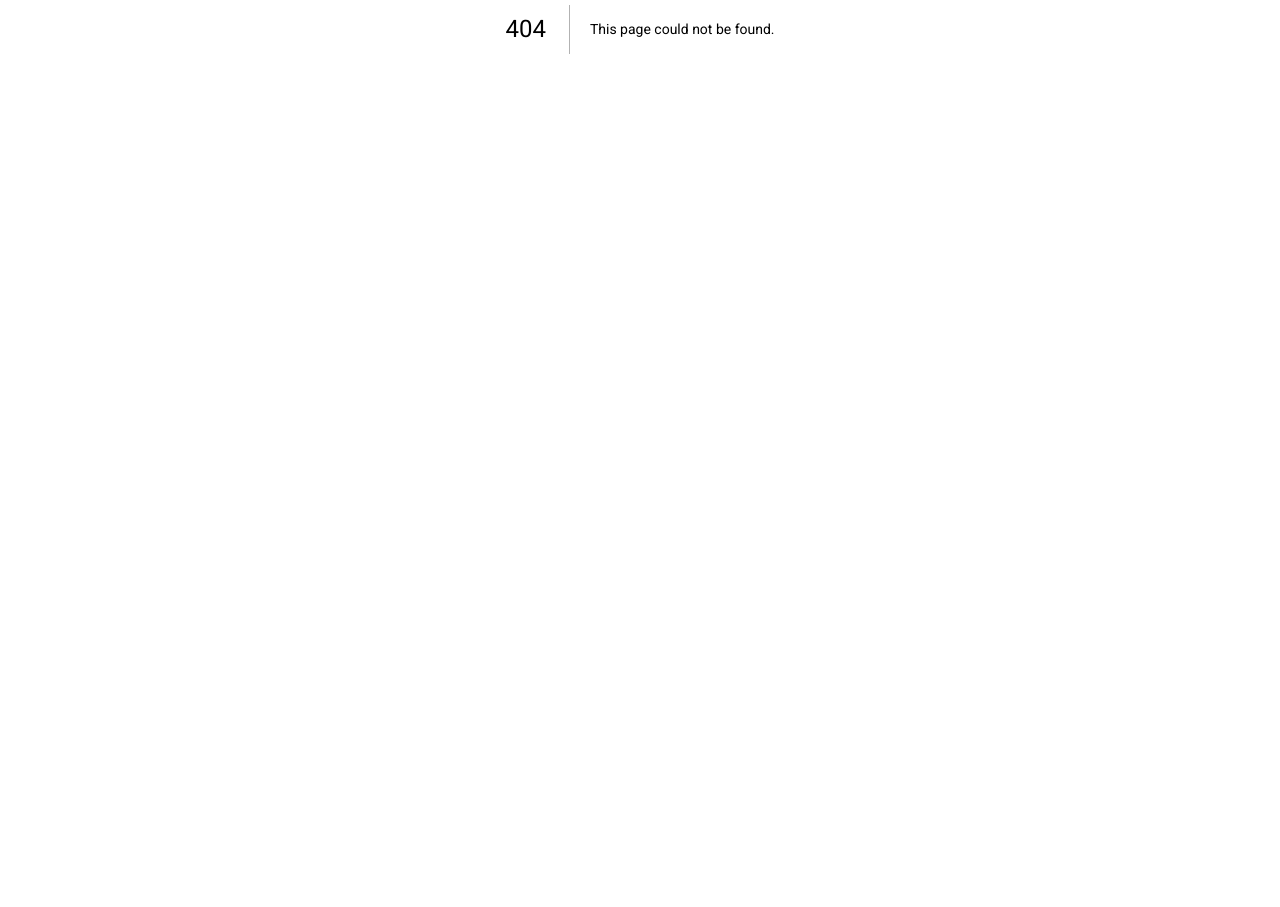
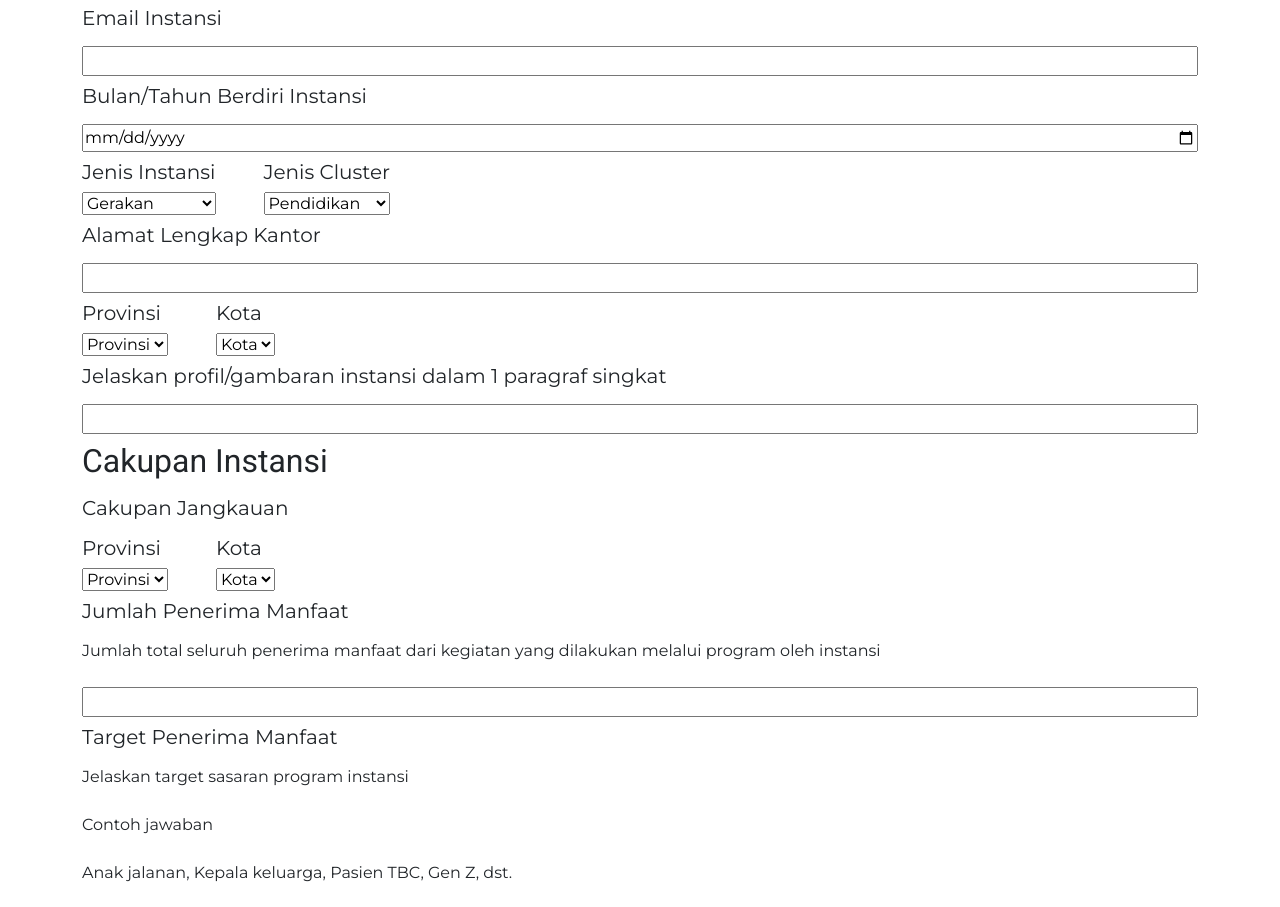
Before and after one commit to groupbmpi/lead-fe, a Next.js app: page /instance_registration in a window 1280 px wide. Before the commit this address had no page. Shown: the part 371-1278 px from the top of the page. Before the commit the page ends 800 px from the top, so only its background shows below. Built offline with nearby package versions, Linux system fonts and the light colour scheme.

Commit message:
feat: added instance registration form

```diff
--- a/package.json
+++ b/package.json
@@ -15,11 +15,11 @@
     "react-dom": "^18"
   },
   "devDependencies": {
-    "@types/node": "^20",
+    "@types/node": "20.10.2",
     "@types/react": "^18",
     "@types/react-dom": "^18",
     "eslint": "^8",
     "eslint-config-next": "14.0.3",
-    "typescript": "^5"
+    "typescript": "5.3.2"
   }
 }
--- /dev/null
+++ b/src/pages/instance_registration/index.tsx
@@ -0,0 +1,113 @@
+import Head from 'next/head'
+
+export default function Home() {
+    return (
+      <>
+        <Head>
+          <title>LEAD Indonesia</title>
+        </Head>
+        <div className="container d-flex flex-column gap-2 align-items-left justify-content-left vh-90">
+            <h1>Daftar</h1>
+            <h2>Email Pendaftar</h2>
+            <h5>Email Pendaftar</h5>
+            <p>Hasil copy dari pendaftaran akan dikirimkan ke email pendaftar</p>
+            <input type="email"/>
+
+            <h2>Profile Instansi</h2>
+            <h5>Nama Instansi</h5>
+            <input type="text"/>
+            <h5>Email Instansi</h5>
+            <input type="text"/>
+            <h5>Bulan/Tahun Berdiri Instansi</h5>
+            <input type="date"/>
+            <div className="d-flex flex-row gap-5">
+                <div className="d-flex flex-column">
+                    <h5>Jenis Instansi</h5>
+                    <select>
+                        <option value="gerakan">Gerakan</option>
+                        <option value="komunitas">Komunitas</option>
+                        <option value="yayasan">Yayasan</option>
+                    </select>
+                </div>
+                <div className="d-flex flex-column">
+                    <h5>Jenis Cluster</h5>
+                    <select>
+                        <option value="pendidikan">Pendidikan</option>
+                        <option value="kesehatan">Kesehatan</option>
+                        <option value="lingkungan">Lingkungan</option>
+                    </select>
+                </div>
+            </div>
+            <h5>Alamat Lengkap Kantor</h5>
+            <input type="text"/>
+            <div className="d-flex flex-row gap-5">
+                <div className="d-flex flex-column">
+                    <h5>Provinsi</h5>
+                    <select>
+                        {/* not done */}
+                        <option value="provinsi">Provinsi</option>
+                    </select>
+                </div>
+                <div className="d-flex flex-column">
+                    <h5>Kota</h5>
+                    <select>
+                        {/* not done */}
+                        <option value="kota">Kota</option>
+                    </select>
+                </div>
+            </div>
+            <h5>Jelaskan profil/gambaran instansi dalam 1 paragraf singkat</h5>
+            <input type="text"/>
+
+            <h2>Cakupan Instansi</h2>
+            <h5>Cakupan Jangkauan</h5>
+            <div className="d-flex flex-row gap-5">
+                <div className="d-flex flex-column">
+                    <h5>Provinsi</h5>
+                    <select>
+                        {/* not done */}
+                        <option value="provinsi">Provinsi</option>
+                    </select>
+                </div>
+                <div className="d-flex flex-column">
+                    <h5>Kota</h5>
+                    <select>
+                        {/* not done */}
+                        <option value="kota">Kota</option>
+                    </select>
+                </div>
+            </div>
+            <h5>Jumlah Penerima Manfaat</h5>
+            <p>Jumlah total seluruh penerima manfaat dari kegiatan yang dilakukan melalui program oleh instansi</p>
+            <input type="number"/>
+            {/* 3 pertanyaan dibawah input typenya apa */}
+            <h5>Target Penerima Manfaat</h5>
+            <p>Jelaskan target sasaran program instansi</p>
+            <p>Contoh jawaban</p>
+            <p>Anak jalanan, Kepala keluarga, Pasien TBC, Gen Z, dst.</p>
+            <input type="text"/>
+            <h5>Kabupaten/Kota yang Tercakup</h5>
+            <p>Tambahkan kabupaten dan/atau kota yang tercakup oleh instansi anda. Anda dapat menambahkan lebih dari satu kabupaten dan/atau kota</p>
+            <p>Contoh jawaban</p>
+            <p>Kabupaten Bandung, Kota Tebing Tinggi, Kota Gorontalo, dst.</p>
+            <input type="text"/>
+            <h5>Provinsi yang tercakup</h5>
+            <p>Tambahkan provinsi yang tercakup oleh instansi anda. Anda dapat menambahkan lebih dari satu kabupaten dan/atau kota</p>
+            <p>Contoh jawaban</p>
+            <p>Anak jalanan, Kepala keluarga, Pasien TBC, Gen Z, dst.</p>
+            <input type="text"/>
+
+            <h2>Berkas Instansi</h2>
+            <h5>Unggah Berkas Company Profile</h5>
+            <p>Pastikan tautan dapat diakses secara publik</p>
+            <p>Syarat dan ketentuan company profile tercantum <a href= "https://bit.ly/template-profil-lembaga-peserta-LEAD">disini</a></p>
+            <input type="url"/>
+            <h5>Unggah Berkas Proposal Program</h5>
+            <p>Pastikan tautan dapat diakses secara publik</p>
+            <input type="url"/>
+
+            <a className="btn btn-primary" href="/instance_summary">Berikutnya</a>
+        </div>
+      </>
+    )
+}
```
Also changed, not shown: 1 other file (tests, documents, lock files or other folders).
